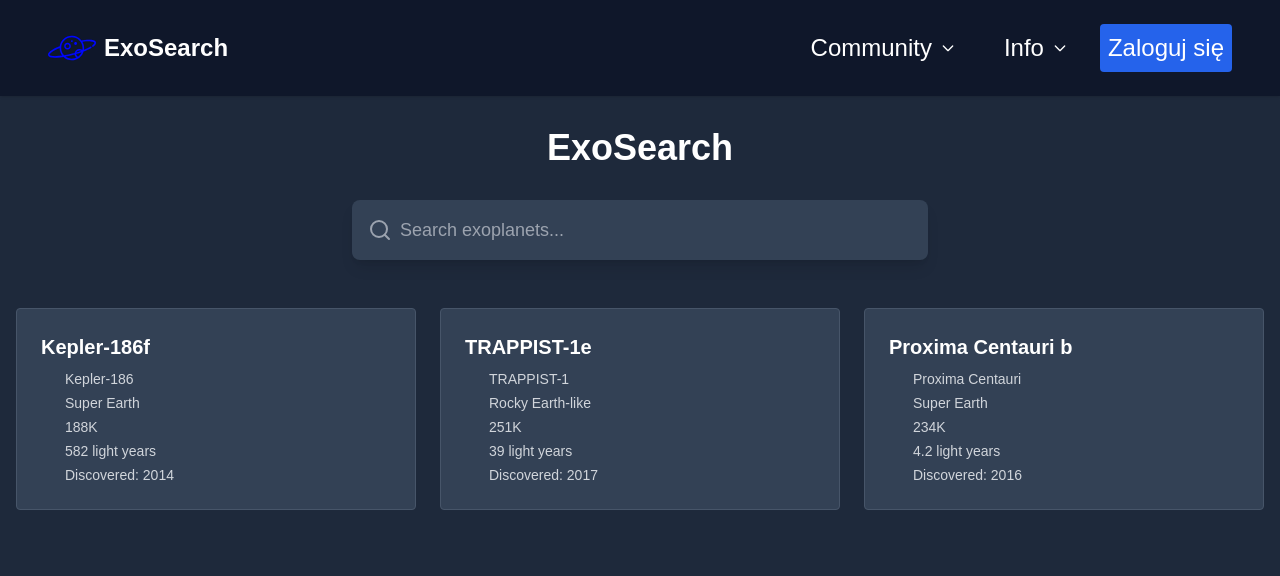
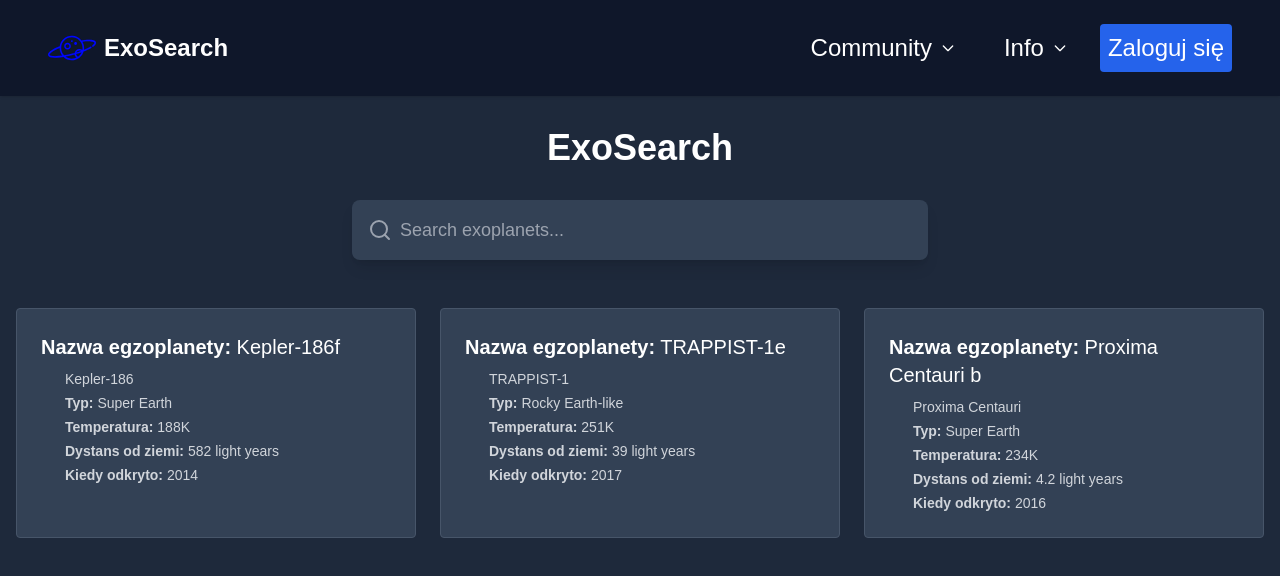
Before and after one commit to Andrz3jj/front-end-hackathon, a React (Vite) app in the folder landing-page/: page /Exoplanets in a window 1280 px wide. Shown: the top 576 px of the page. Built offline with nearby package versions, Linux system fonts and the light colour scheme.

Commit message:
add new theme to exoplanets

```diff
--- a/landing-page/src/components/Exoplanets.tsx
+++ b/landing-page/src/components/Exoplanets.tsx
@@ -35,26 +35,26 @@ const ExoplanetCard = ({ planet }) => (
     <div className="p-6">
       <div className="flex justify-between items-start">
         <div>
-          <h3 className="text-xl font-bold text-white mb-2">{planet.name}</h3>
+          <h3 className="text-xl text-white mb-2"><span className="font-bold">Nazwa egzoplanety:</span> {planet.name}</h3>
           <div className="flex items-center text-gray-300 text-sm mb-1">
             <div className="w-4 h-4 mr-2" />
             <span>{planet.star}</span>
           </div>
           <div className="flex items-center text-gray-300 text-sm mb-1">
             <div className="w-4 h-4 mr-2" />
-            <span>{planet.type}</span>
+            <span><span className="font-bold">Typ: </span>{planet.type}</span>
           </div>
           <div className="flex items-center text-gray-300 text-sm mb-1">
             <div className="w-4 h-4 mr-2" />
-            <span>{planet.temperature}</span>
+            <span><span className="font-bold">Temperatura:</span> {planet.temperature}</span>
           </div>
           <div className="flex items-center text-gray-300 text-sm mb-1">
             <div className="w-4 h-4 mr-2" />
-            <span>{planet.distance}</span>
+            <span><span className="font-bold">Dystans od ziemi:</span> {planet.distance}</span>
           </div>
           <div className="flex items-center text-gray-300 text-sm">
             <div className="w-4 h-4 mr-2" />
-            <span>Discovered: {planet.discovered}</span>
+            <span><span className="font-bold">Kiedy odkryto:</span> {planet.discovered}</span>
           </div>
         </div>
       </div>
```
